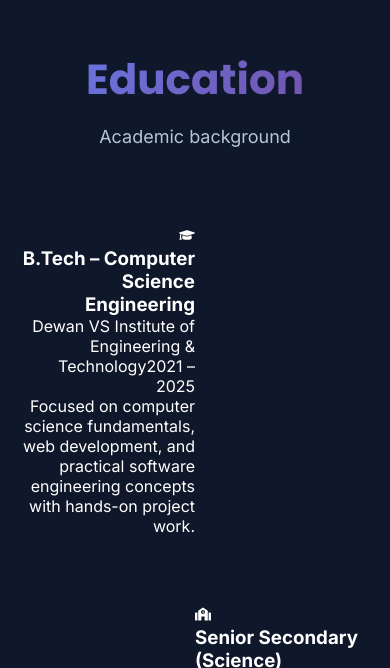
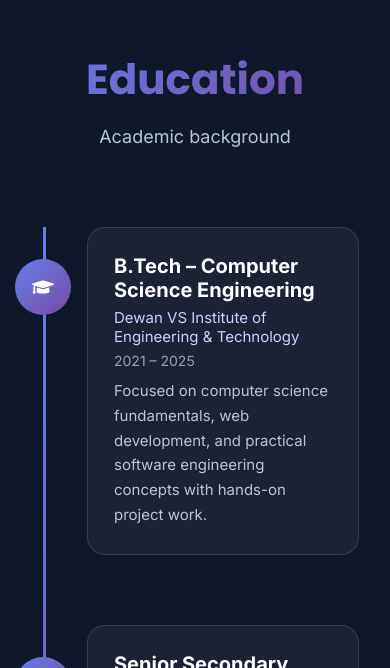
Before and after one commit to me-amit2810/Portfolio, a React (Vite) app: page / in a window 390 px wide. Shown: the part 2216-2884 px from the top of the page. Built offline with nearby package versions, Linux system fonts and the light colour scheme.

Commit message:
Update Education.css

```diff
--- a/src/components/Education.css
+++ b/src/components/Education.css
@@ -1,10 +1,7 @@
 .education {
   background: #0f172a;
   padding: 100px 0;
-<<<<<<< HEAD
-=======
-  overflow-x: hidden; /* 🔥 SIDE SPACE FIX */
->>>>>>> 995d0f1 (done)
+  overflow-x: hidden;
 }
 
 .education-header {
@@ -19,16 +16,13 @@
   margin: 0 auto;
 }
 
-/* CENTER LINE (DESKTOP) */
+/* CENTER LINE */
 .education-tree::before {
   content: "";
   position: absolute;
   top: 0;
   bottom: 0;
-<<<<<<< HEAD
-=======
   left: 50%;
->>>>>>> 995d0f1 (done)
   width: 3px;
   background: linear-gradient(180deg, #667eea, #764ba2);
   transform: translateX(-50%);
@@ -38,14 +32,9 @@
 .education-item {
   position: relative;
   width: 50%;
-<<<<<<< HEAD
-  padding: 20px 50px;
-  margin-bottom: 70px;
-=======
-  padding: 20px 40px; /* 🔥 reduced padding */
+  padding: 20px 40px;
   margin-bottom: 70px;
   box-sizing: border-box;
->>>>>>> 995d0f1 (done)
 }
 
 /* LEFT */
@@ -60,19 +49,12 @@
   text-align: left;
 }
 
-<<<<<<< HEAD
-/* ICON (DESKTOP – ON CENTER LINE) */
-.education-icon {
-  position: absolute;
-  top: 32px;
-=======
 /* ICON — DESKTOP */
 .education-icon {
   position: absolute;
   top: 32px;
   left: 100%;
   transform: translateX(-50%);
->>>>>>> 995d0f1 (done)
   width: 56px;
   height: 56px;
   background: linear-gradient(135deg, #667eea, #764ba2);
@@ -83,8 +65,6 @@
   justify-content: center;
   font-size: 22px;
   z-index: 2;
-  left: 100%;
-  transform: translateX(-50%);
 }
 
 .education-item.right .education-icon {
@@ -125,64 +105,25 @@
   line-height: 1.65;
 }
 
-<<<<<<< HEAD
-/* 📱 MOBILE – ICON ALWAYS CENTERED ON LINE */
+/* 📱 MOBILE — ALL ICONS CENTERED ON LINE */
 @media (max-width: 768px) {
-  /* move line to fixed position */
-  .education-tree::before {
-    left: 32px;
-    transform: none;
-  }
-
-  /* items full width */
-=======
-/* 📱 MOBILE — BULLETPROOF FIX */
-@media (max-width: 768px) {
-  /* FIX LINE POSITION */
   .education-tree::before {
     left: 28px;
     transform: none;
   }
 
-  /* FULL WIDTH ITEMS */
->>>>>>> 995d0f1 (done)
   .education-item,
   .education-item.left,
   .education-item.right {
     width: 100%;
     left: 0;
-<<<<<<< HEAD
-    padding-left: 90px;
-    padding-right: 20px;
+    padding: 0 16px 0 72px;
     text-align: left;
   }
 
-  /* ICON LOCKED TO LINE */
   .education-icon {
-    left: 32px;              /* EXACT same as line */
-=======
-    padding: 0 16px 0 72px; /* 🔥 balanced padding */
-    text-align: left;
-  }
-
-  /* 🔥 ICON LOCKED TO TREE, SAME FOR ALL */
-  .education-icon {
-    position: absolute;
-    left: 28px;               /* SAME AS LINE */
+    left: 28px !important;
+    right: auto !important;
     transform: translateX(-50%);
   }
 }
-@media (max-width: 768px) {
-  /* line stays fixed */
-  .education-tree::before {
-    left: 28px;
-  }
-
-  /* 🔥 FORCE ALL ICONS TO CENTER OF LINE */
-  .education-icon {
-    left: 28px !important;
-    right: auto !important;
->>>>>>> 995d0f1 (done)
-    transform: translateX(-50%);
-  }
-}
```
